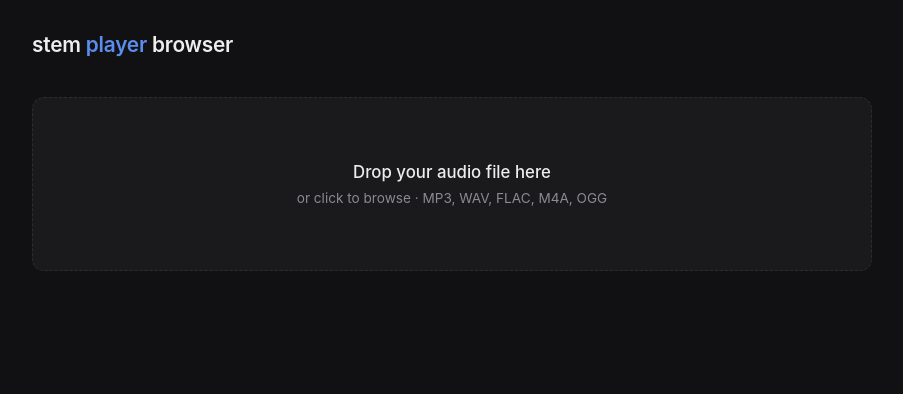
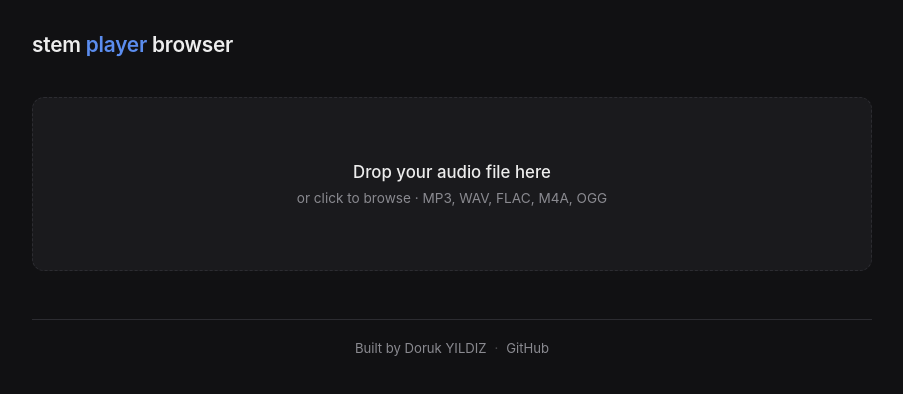
Before and after one commit to dorukyildiz/stem-player-browser, a React (Vite) app: page / in a window 1280 px wide. Shown: the top 394 px of the page, without its empty margins (188-1091 px from the left). Built offline with nearby package versions, Linux system fonts and the light colour scheme.

Commit message:
add footer with author and github link

```diff
--- a/src/App.tsx
+++ b/src/App.tsx
@@ -87,6 +87,18 @@ export default function App() {
                     </section>
                 )}
             </main>
+
+            <footer className="app-footer">
+                <span>Built by Doruk YILDIZ</span>
+                <span className="dot">·</span>
+                <a
+                    href="https://github.com/dorukyildiz/stem-player-browser"
+                    target="_blank"
+                    rel="noreferrer"
+                >
+                    GitHub
+                </a>
+            </footer>
         </div>
     );
 }
--- a/src/index.css
+++ b/src/index.css
@@ -127,3 +127,22 @@ body {
   border-radius: 3px; transition: width .2s ease;
 }
 .status.error { color: #ff9b9b; }
+
+.app-footer {
+  margin-top: 48px;
+  padding-top: 20px;
+  border-top: 1px solid var(--border);
+  display: flex;
+  justify-content: center;
+  align-items: center;
+  gap: 8px;
+  font-size: .82rem;
+  color: var(--text-dim);
+}
+.app-footer a {
+  color: var(--text-dim);
+  text-decoration: none;
+  transition: color .2s;
+}
+.app-footer a:hover { color: var(--accent); }
+.app-footer .dot { opacity: .5; }
```
